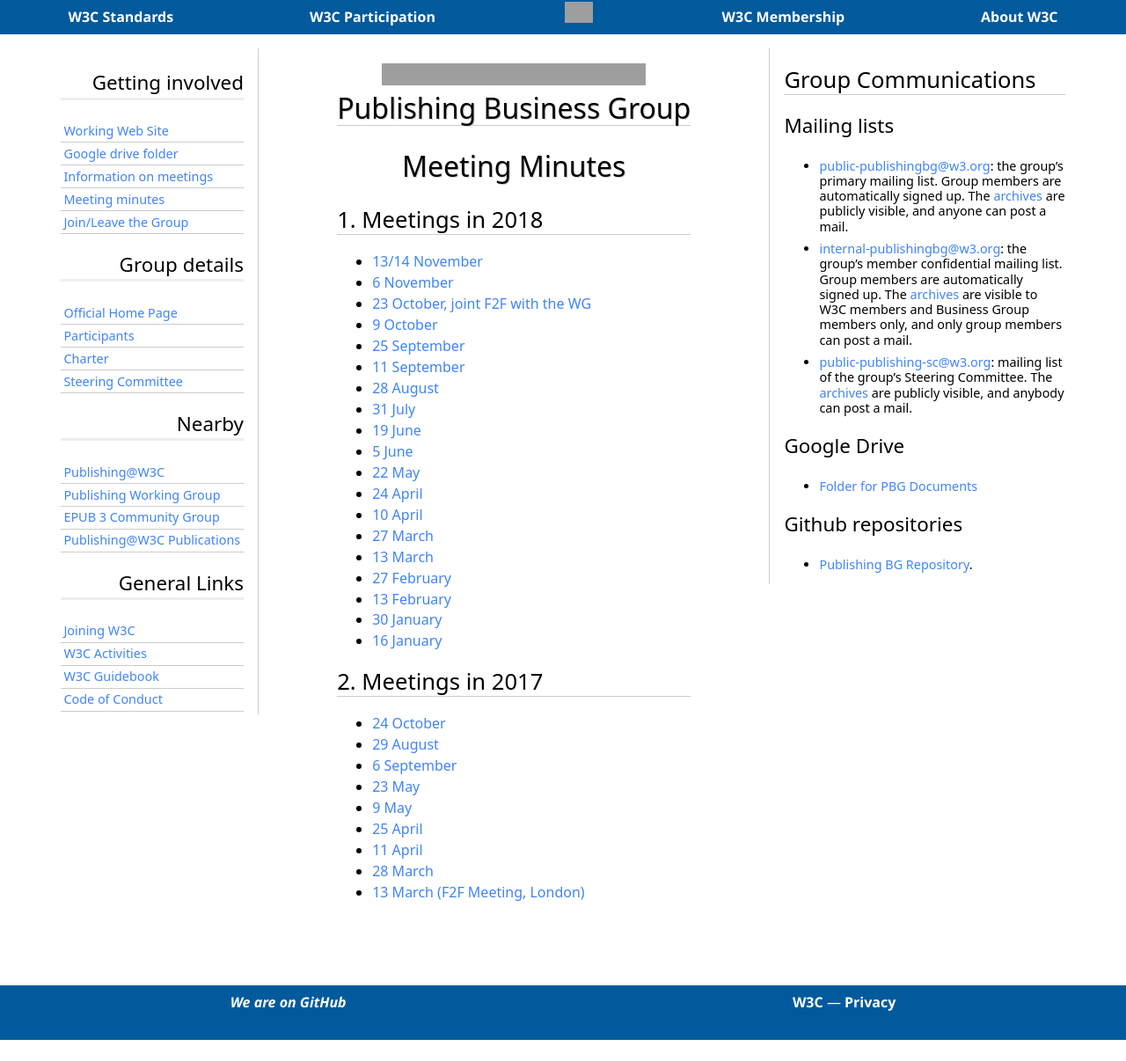
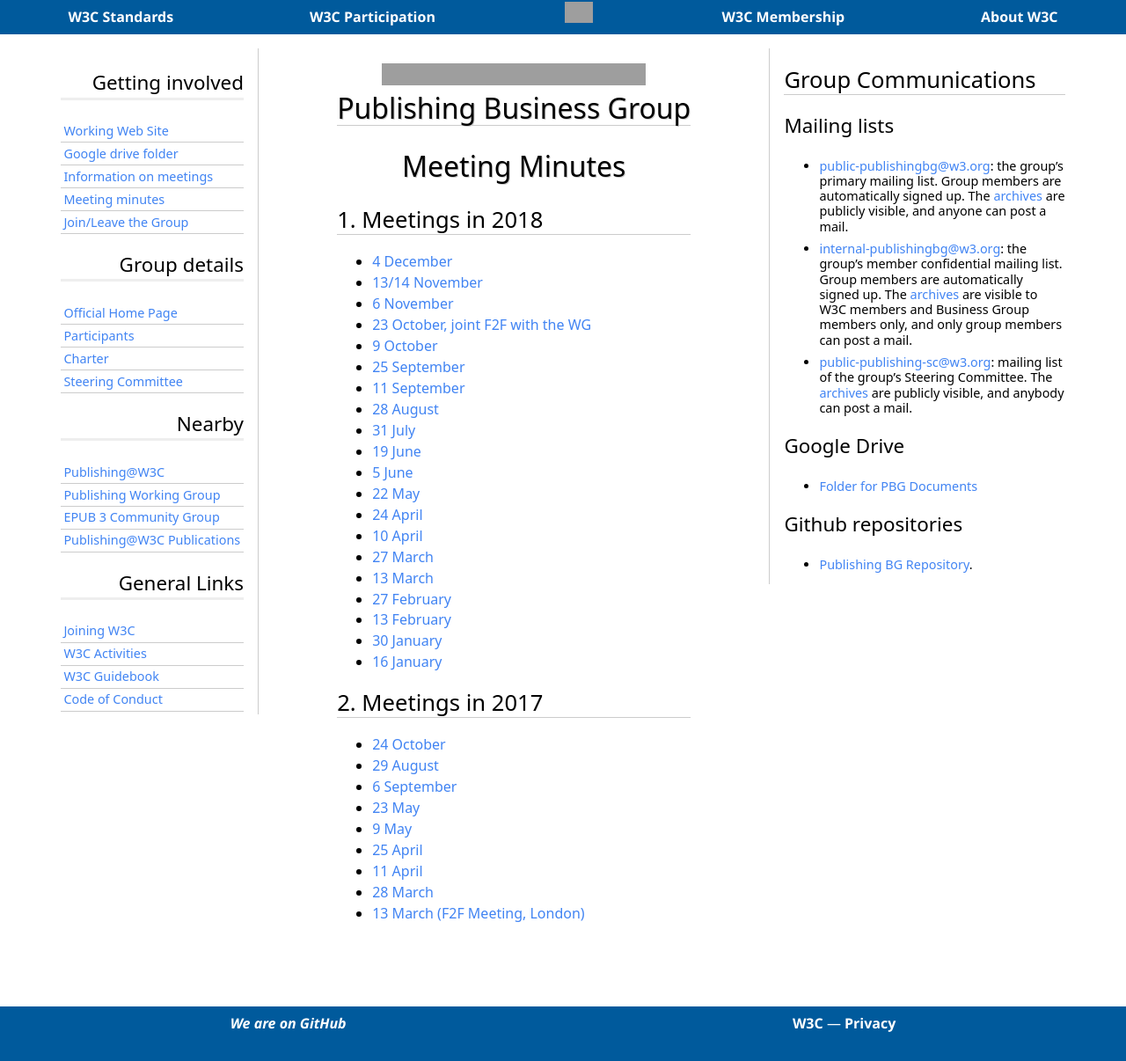
Before and after one commit to w3c/publ-bg, a Jekyll site: the page built from Meetings/Minutes/index.md, in a window 1280 px wide. Shown: the whole page at 88% size. Built offline with Jekyll 4.4.1, drawn with Linux system fonts in a browser that asks for light colours; some web fonts are replaced; our own code applies the rules of GitHub Pages for plain Markdown files; before the commit the page ends 1182 px from its top, so only the background shows below that; grey boxes are pictures that could not be loaded.

Commit message:
meeting index update

```diff
--- a/Meetings/Minutes/index.md
+++ b/Meetings/Minutes/index.md
@@ -5,6 +5,7 @@ layout: default
 # Meeting Minutes
 
 ## Meetings in 2018
+* [4 December](./2018/2018-12-04-pbg)
 * [13/14 November](./2018/2018-11-14-pbg)
 * [6 November](./2018/2018-11-06-pbg)
 * [23 October, joint F2F with the WG](https://www.w3.org/publishing/groups/publ-wg/Meetings/Minutes/2018/2018-10-23-pwg.html#section1)
```
